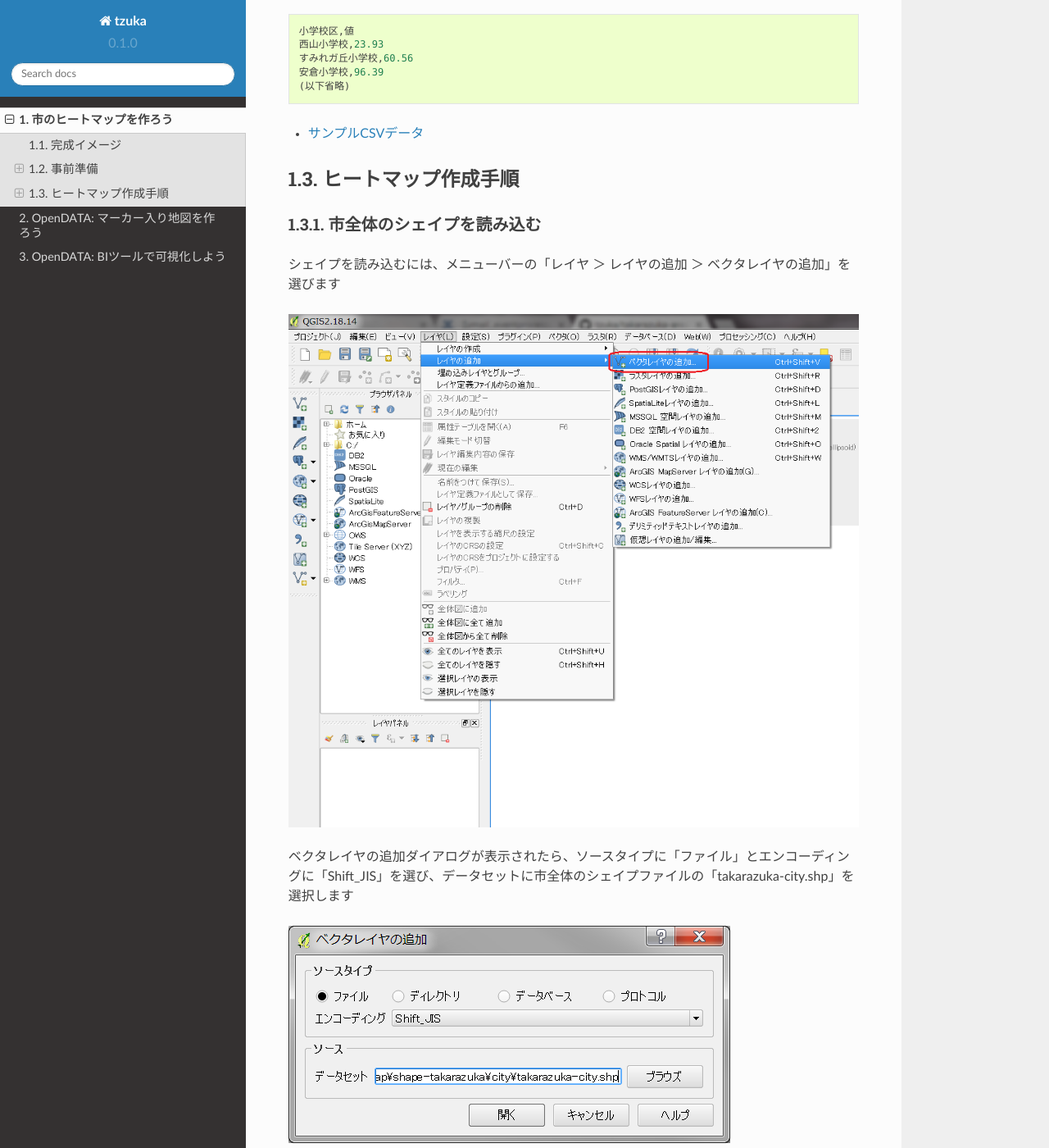
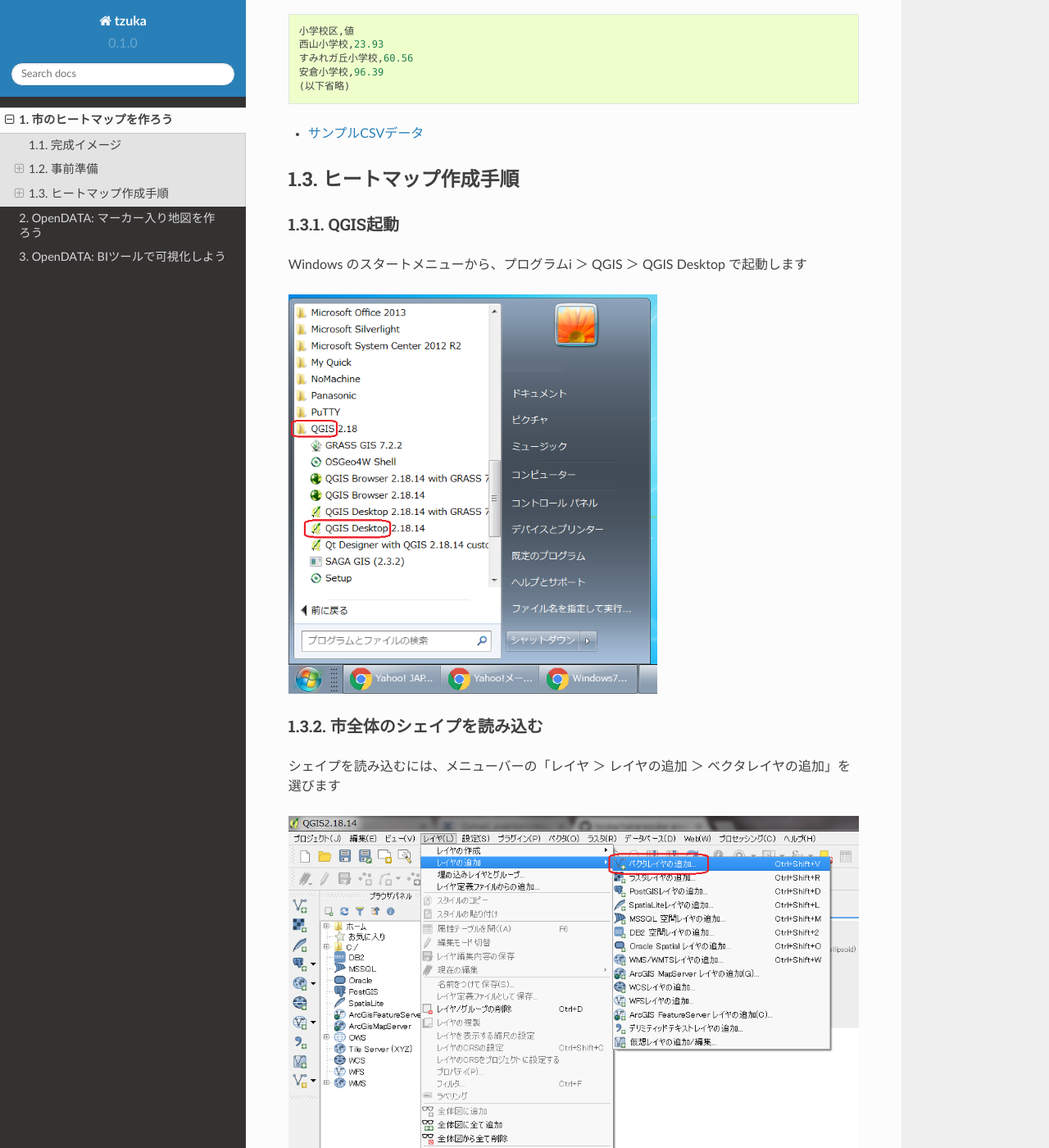
Before and after one commit to kon104/tzuka-doc, a Sphinx documentation site: the page built from docs/qgis-heatmap.rst, in a window 1280 px wide and 1400 px high, scrolled down 1803 px. Shown: the whole window at 82% size. Built offline with Sphinx 7.4.7 and the Read the Docs theme 2.0.0, drawn with Linux system fonts in a browser that asks for light colours; some of the changed text lies outside the part shown.

Commit message:
added informations lacked

```diff
--- a/docs/qgis-heatmap.rst
+++ b/docs/qgis-heatmap.rst
@@ -80,6 +80,14 @@
 
 ヒートマップ作成手順
 ======================
+
+QGIS起動
+--------
+
+Windows のスタートメニューから、プログラムi ＞ QGIS ＞ QGIS Desktop で起動します
+
+.. image:: ./image/qgis-heatmap/win7start-qgis.png
+   :scale: 75%
 
 市全体のシェイプを読み込む
 --------------------------
@@ -169,3 +177,8 @@
 ヒートマップが完成しました
 
 .. image:: ./image/qgis-heatmap/qgis-completion.png
+
+メニューから画像として出力もできます
+
+.. image:: ./image/qgis-heatmap/qgis-save-img.png
+   :scale: 75%
```
Also changed, not shown: docs/image/qgis-heatmap/qgis-save-img.png (added), docs/image/qgis-heatmap/win7start-qgis.png (added), 1 other file.
